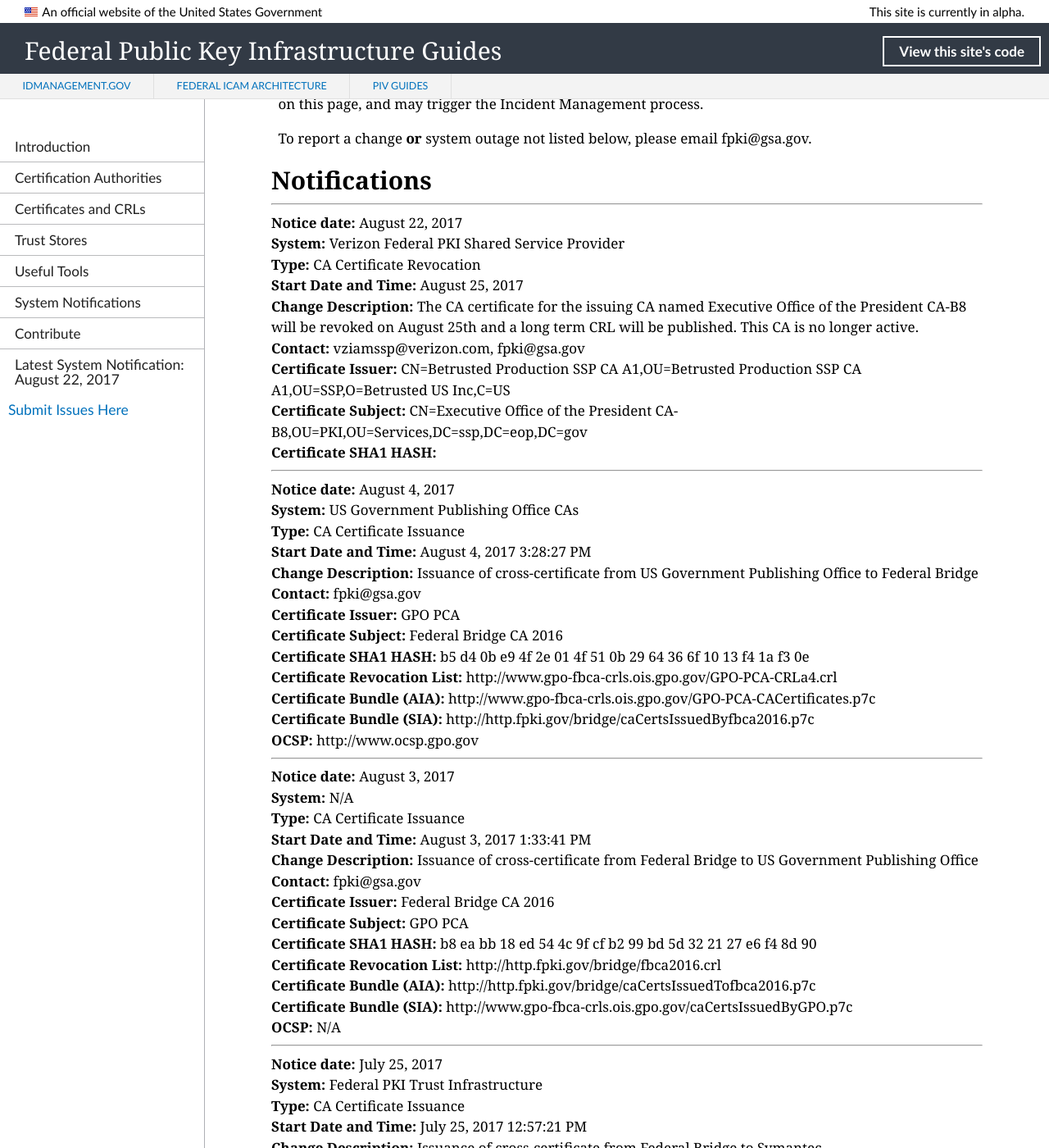
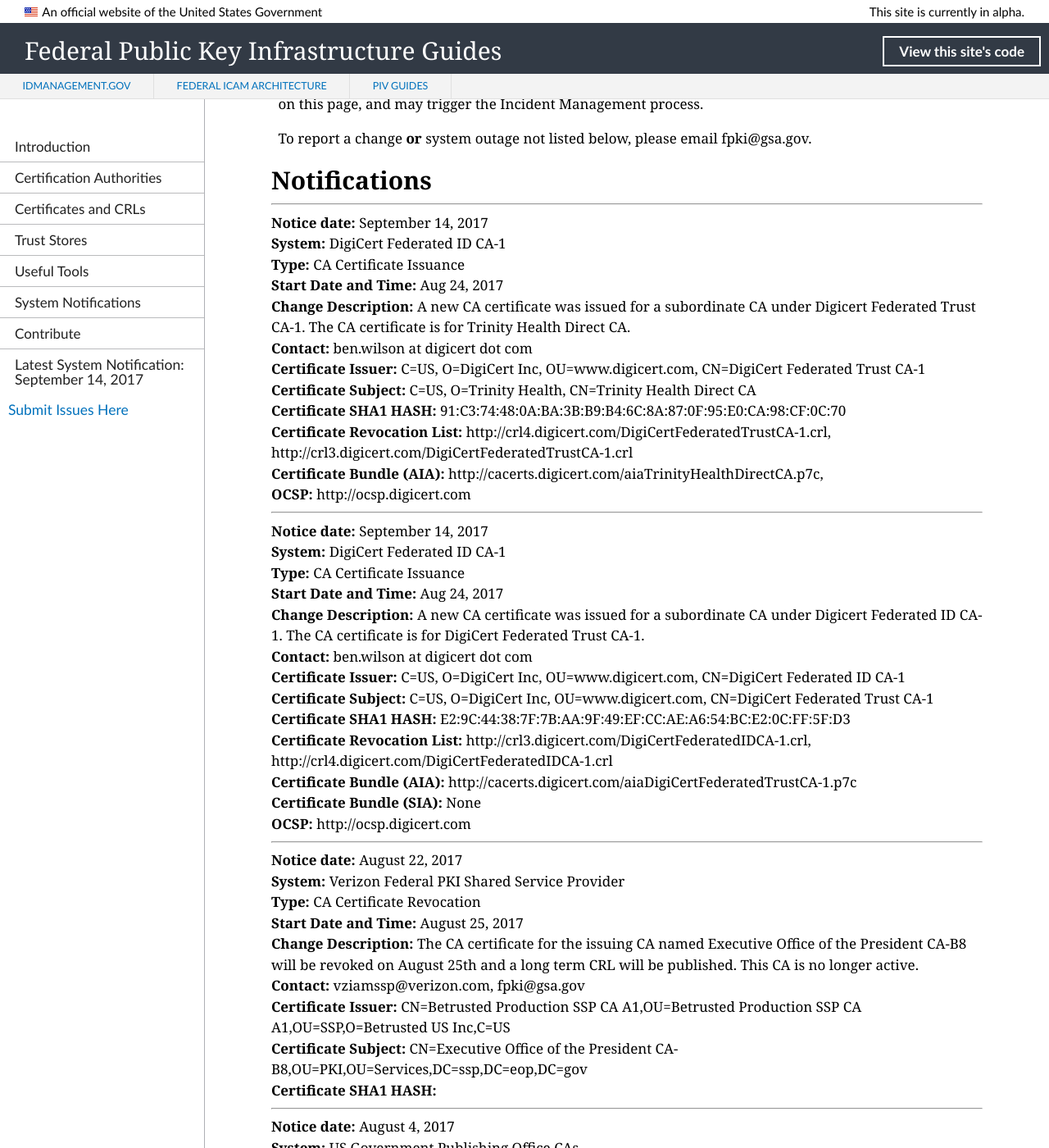
Before and after one commit to GSA/fpki-guides, a Jekyll site: the page built from pages/fpki_notifications.md, in a window 1280 px wide and 1400 px high, scrolled down 637 px. Shown: the whole window at 82% size. Built offline with Jekyll 4.4.1, drawn with Linux system fonts in a browser that asks for light colours; nearby versions of some CDN libraries.

Commit message:
digicert CA certs
closes #130
closes #129

```diff
--- a/_data/notifications.yml
+++ b/_data/notifications.yml
@@ -126,6 +126,33 @@
   ca_certificate_subject:  CN=Executive Office of the President CA-B8,OU=PKI,OU=Services,DC=ssp,DC=eop,DC=gov
 
 
+- notice_date: September 14, 2017
+  change_type: CA Certificate Issuance
+  start_datetime: Aug 24, 2017
+  system: DigiCert Federated ID CA-1
+  change_description: A new CA certificate was issued for a subordinate CA under Digicert Federated ID CA-1. The CA certificate is for DigiCert Federated Trust CA-1.
+  contact: ben.wilson at digicert dot com
+  ca_certificate_hash: E2:9C:44:38:7F:7B:AA:9F:49:EF:CC:AE:A6:54:BC:E2:0C:FF:5F:D3
+  ca_certificate_issuer: C=US, O=DigiCert Inc, OU=www.digicert.com, CN=DigiCert Federated ID CA-1
+  ca_certificate_subject: C=US, O=DigiCert Inc, OU=www.digicert.com, CN=DigiCert Federated Trust CA-1
+  cdp_uri: http://crl3.digicert.com/DigiCertFederatedIDCA-1.crl, http://crl4.digicert.com/DigiCertFederatedIDCA-1.crl
+  aia_uri: http://cacerts.digicert.com/aiaDigiCertFederatedTrustCA-1.p7c
+  sia_uri: None
+  ocsp_uri: http://ocsp.digicert.com
+
+- notice_date: September 14, 2017
+  change_type: CA Certificate Issuance
+  start_datetime: Aug 24, 2017
+  system: DigiCert Federated ID CA-1
+  change_description: A new CA certificate was issued for a subordinate CA under Digicert Federated Trust CA-1. The CA certificate is for Trinity Health Direct CA.
+  contact: ben.wilson at digicert dot com
+  ca_certificate_hash: 91:C3:74:48:0A:BA:3B:B9:B4:6C:8A:87:0F:95:E0:CA:98:CF:0C:70
+  ca_certificate_issuer: C=US, O=DigiCert Inc, OU=www.digicert.com, CN=DigiCert Federated Trust CA-1
+  ca_certificate_subject: C=US, O=Trinity Health, CN=Trinity Health Direct CA
+  cdp_uri: http://crl4.digicert.com/DigiCertFederatedTrustCA-1.crl, http://crl3.digicert.com/DigiCertFederatedTrustCA-1.crl
+  aia_uri: http://cacerts.digicert.com/aiaTrinityHealthDirectCA.p7c,
+  sia_uri:
+  ocsp_uri: http://ocsp.digicert.com
 
 #- notice_date:
 #  change_type: CA Certificate Issuance
```
